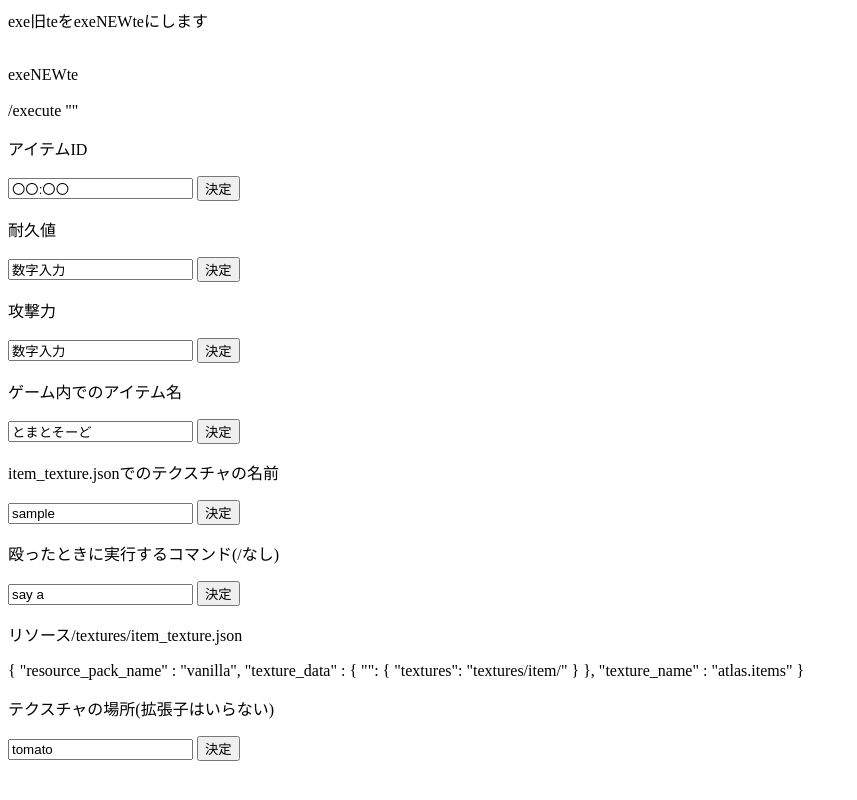
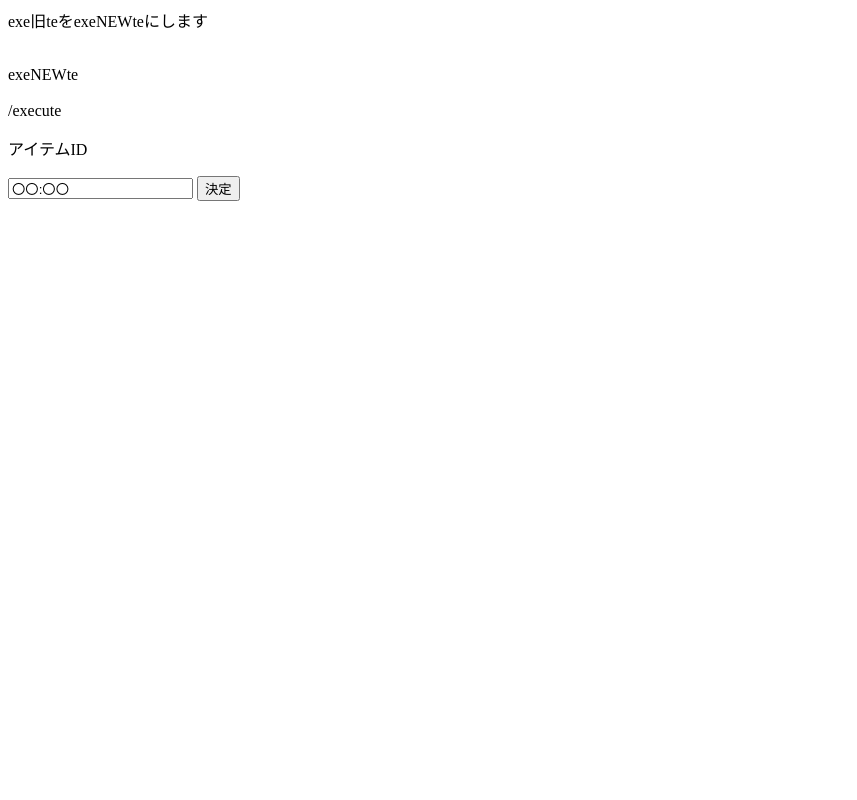
Before and after one commit to karonyt/exenewte, a plain HTML site: page index.html in a window 1280 px wide. Shown: the whole page, without its empty margins (0-857 px from the left). Drawn offline with Linux system fonts and the light colour scheme.

Commit message:
Update index.html

```diff
--- a/index.html
+++ b/index.html
@@ -1,7 +1,7 @@
 <html>
 
  <p> exe旧teをexeNEWteにします <p>
- <p><br> exeNEWte<br><br>/execute "<span id="span1"></span>" <span id="span2"></span> <span id="span3"></span></p>
+ <p><br> exeNEWte<br><br>/execute <span id="span1"></span> <span id="span2"></span> <span id="span3"></span></p>
  <p>アイテムID<p>
 <input type="text" value="〇〇:〇〇" id="text1" maxlength="100" />
 <input type="button" value="決定" onclick="clickBtn1()" />
@@ -10,86 +10,17 @@
   function clickBtn1() {
     const t1 = document.getElementById("text1").value;
     document.getElementById("span1").textContent = t1;
-  }
-</script>
-
-   <p>耐久値<p>
-<input type="text" value="数字入力" id="text2" maxlength="10" />
-<input type="button" value="決定" onclick="clickBtn2()" />
-
-<script>
-  function clickBtn2() {
     const t2 = document.getElementById("text2").value;
     document.getElementById("span2").textContent = t2;
-  }
-</script>
-
-   <p>攻撃力<p>
-<input type="text" value="数字入力" id="text3" maxlength="100" />
-<input type="button" value="決定" onclick="clickBtn3()" />
-
-<script>
-  function clickBtn3() {
     const t3 = document.getElementById("text3").value;
     document.getElementById("span3").textContent = t3;
-  }
-</script>
-
-  <p>ゲーム内でのアイテム名<p>
-<input type="text" value="とまとそーど" id="text4" maxlength="100" />
-<input type="button" value="決定" onclick="clickBtn4()" />
-
-<script>
-  function clickBtn4() {
     const t4 = document.getElementById("text4").value;
     document.getElementById("span4").textContent = t4;
-  }
-</script>
-
- <p>item_texture.jsonでのテクスチャの名前<p>
-<input type="text" value="sample" id="text5" maxlength="100" />
-<input type="button" value="決定" onclick="clickBtn5()" />
-
-<script>
-  function clickBtn5() {
     const t5 = document.getElementById("text5").value;
     document.getElementById("span5").textContent = t5;
-    document.getElementById("span5n2").textContent = t5;
-  }
-</script>
-
- <p>殴ったときに実行するコマンド(/なし)<p>
-<input type="text" value="say a" id="text6" maxlength="1000" />
-<input type="button" value="決定" onclick="clickBtn6()" />
-
-<script>
-  function clickBtn6() {
     const t6 = document.getElementById("text6").value;
     document.getElementById("span6").textContent = t6;
   }
 </script>
 
- <p>リソース/textures/item_texture.json</p>
- <p></p>
- <p> {
-  "resource_pack_name" : "vanilla",
-  "texture_data" : {
-
-    "<span id="span5n2"></span>": { "textures": "textures/item/<span id="span7"></span>" }
-  },
-  "texture_name" : "atlas.items"
-} <p/>
-
-  <p>テクスチャの場所(拡張子はいらない)<p>
-<input type="text" value="tomato" id="text7" maxlength="1000" />
-<input type="button" value="決定" onclick="clickBtn7()" />
-
-<script>
-  function clickBtn7() {
-    const t7 = document.getElementById("text7").value;
-    document.getElementById("span7").textContent = t7;
-  }
-</script>
-
-
 </html>
```
